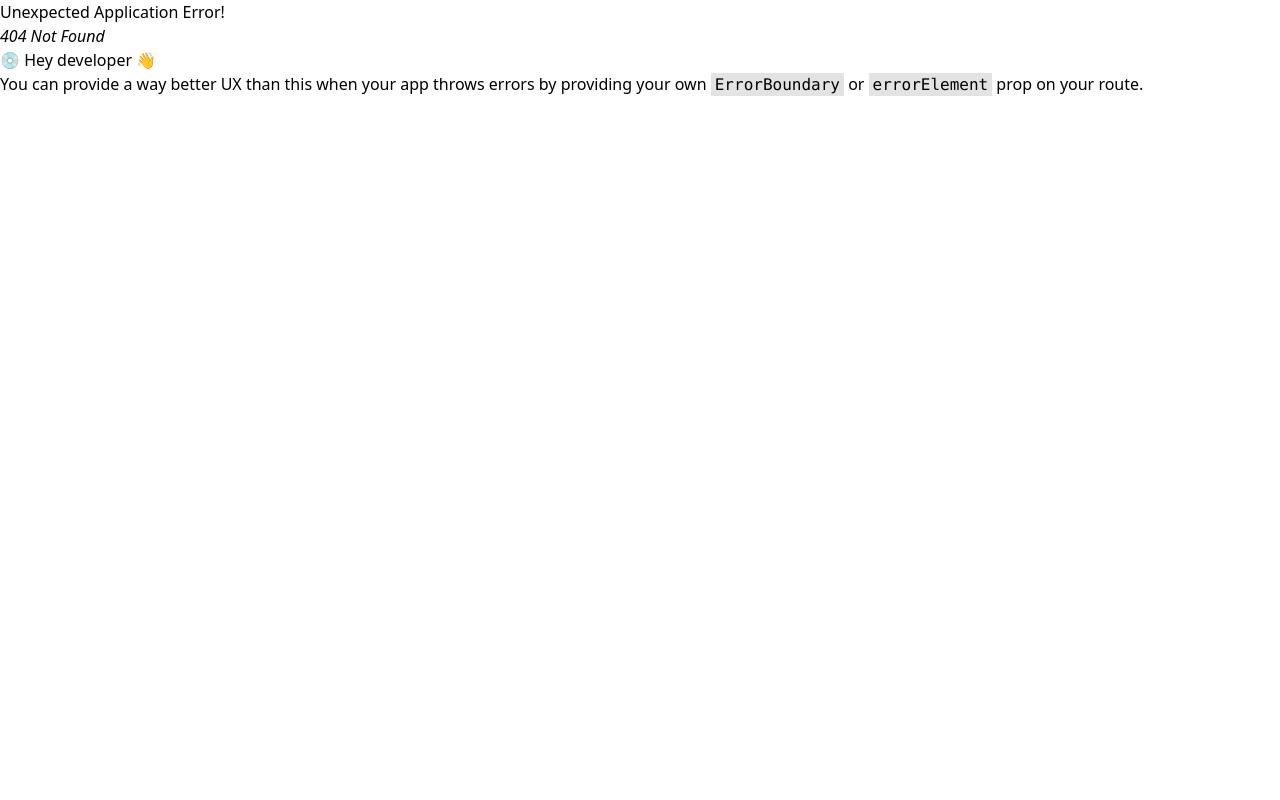
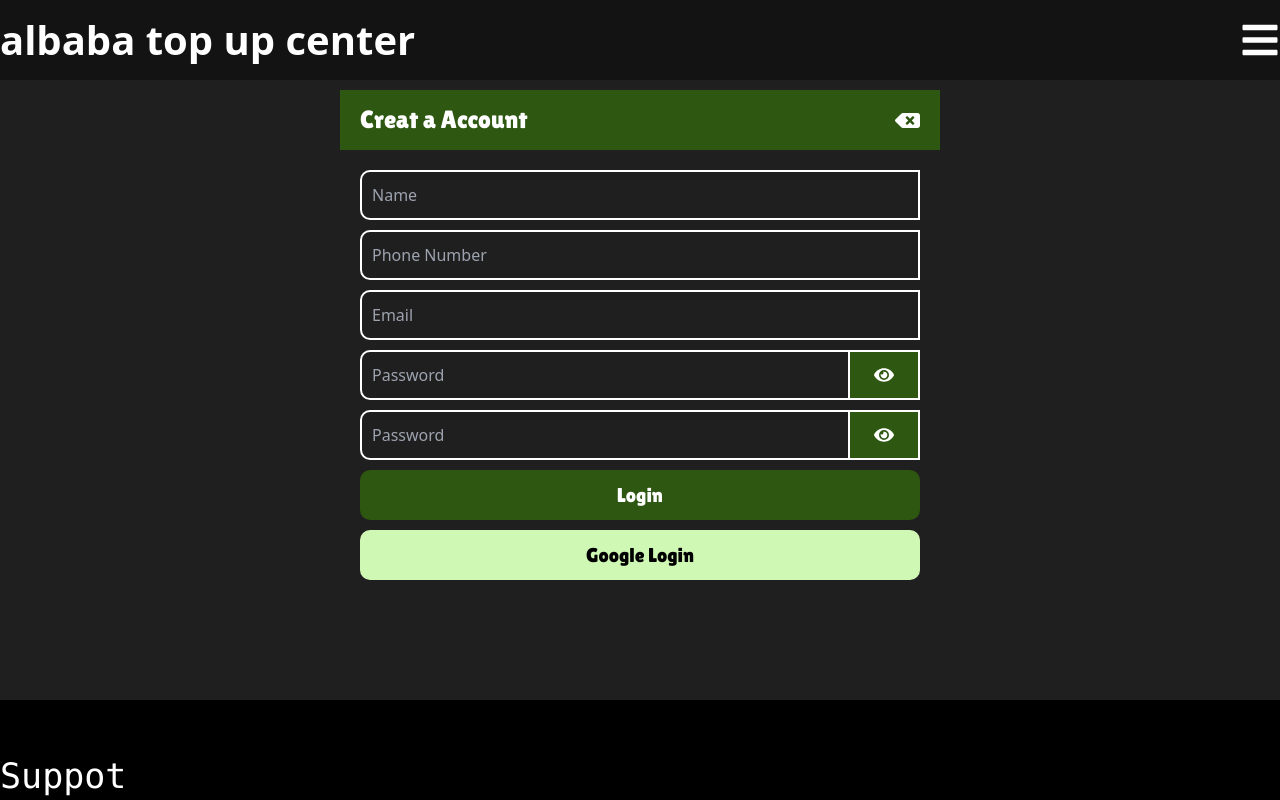
Before and after one commit to alsiam09/albaba-top-up-center, a React (Vite) app: page /CreateAccount in a window 1280 px wide. Before the commit this address had no page. Shown: the top 800 px of the page. Built offline with nearby package versions, Linux system fonts and the light colour scheme.

Commit message:
Topupcenter

```diff
--- a/src/App.jsx
+++ b/src/App.jsx
@@ -5,6 +5,7 @@
 import TopUpItem from './Page/TopUpItem'
 import Order from './Page/Order'
 import Loginpage from './Page/Loginpage'
+import CreateAcc from './Page/CreateAcc'
 
 function App() {
   let Router = createBrowserRouter(createRoutesFromElements(
@@ -13,6 +14,7 @@
     <Route path='/TopUpItem' element={<TopUpItem/>}></Route>
     <Route path='/Order' element={<Order/>}></Route>
     <Route path='/Login' element={<Loginpage/>}></Route>
+    <Route path='/CreateAccount' element={<CreateAcc/>}></Route>
     </Route>
   ))
   return (
--- /dev/null
+++ b/src/Page/CreateAcc.jsx
@@ -0,0 +1,10 @@
+import React from 'react'
+import CreateAccFrom from '../componant/CreateAccFrom'
+
+const CreateAcc = () => {
+  return (
+    <CreateAccFrom/>
+  )
+}
+
+export default CreateAcc
--- /dev/null
+++ b/src/componant/CreateAccFrom.jsx
@@ -0,0 +1,41 @@
+import React, { useState } from 'react'
+import { FaEye } from "react-icons/fa";
+import { IoMdEyeOff } from "react-icons/io";
+import { Link } from 'react-router-dom';
+import { FaBackspace } from "react-icons/fa";
+
+
+const CreateAccFrom = () => {
+    let [err , seterr] = useState(false)
+
+    let [pass , setpass] = useState(false)
+    let hender = () =>{
+        setpass(!pass)
+    }
+  return (
+    <section className='bg-[#201f1f]'>
+    <div className="container px-[10px] py-[90px] mx-auto">
+        <div className="LoGBox mx-auto lg:w-[600px]">
+            <h1 className=' flex items-center justify-between px-[20px] text-[#fff] text-[25px] font-font-name w-[100%] h-[60px] bg-[#2e5712]'><span> Creat a Account </span><Link to={'/Login'}><FaBackspace/></Link></h1>
+            <div className="LogD p-[20px]">
+                <input type="text" className='w-[100%] bg-[#201f1f] pl-[10px] outline-none border-[2px] text-[#fff] border-[#fff] rounded-l-[10px] h-[50px] ' placeholder='Name'/>
+                <input type="text" className='w-[100%] bg-[#201f1f] pl-[10px] outline-none border-[2px] text-[#fff] border-[#fff] rounded-l-[10px] h-[50px] mt-[10px]' placeholder='Phone Number'/>
+                <input type="text" className='w-[100%] bg-[#201f1f] pl-[10px] outline-none border-[2px] text-[#fff] border-[#fff] rounded-l-[10px] h-[50px] mt-[10px]' placeholder='Email'/>
+                <div className="inputPassBox flex mt-[10px]">
+                <input type={pass == true ? "text" : "password"} className='w-[100%] bg-[#201f1f] pl-[10px] outline-none border-[2px] text-[#fff] border-[#fff] rounded-l-[10px] h-[50px]' placeholder='Password'/>
+                <span onClick={hender} className='w-[80px] h-[50px] bg-[#2e5712] border-[2px] border-[#fff] border-l-[0px] text-[#fff] text-[20px] flex justify-center items-center'>{pass == true ? <IoMdEyeOff/> :<FaEye/>}</span>
+                </div>
+                <div className="inputPassBox flex mt-[10px]">
+                <input type={pass == true ? "text" : "password"} className='w-[100%] bg-[#201f1f] pl-[10px] outline-none border-[2px] text-[#fff] border-[#fff] rounded-l-[10px] h-[50px]' placeholder='Password'/>
+                <span onClick={hender} className='w-[80px] h-[50px] bg-[#2e5712] border-[2px] border-[#fff] border-l-[0px] text-[#fff] text-[20px] flex justify-center items-center'>{pass == true ? <IoMdEyeOff/> :<FaEye/>}</span>
+                </div>
+                <h2 className='w-[100%] h-[50px] bg-[#2e5712] my-[10px] rounded-[10px] flex justify-center items-center text-[20px] font-font-name text-[#fff]'>Login</h2>
+                <h2 className='w-[100%] h-[50px] bg-[#d0f8b5] my-[10px] rounded-[10px] flex justify-center items-center text-[20px] font-font-name text-[#000]'>Google Login</h2>
+            </div>
+        </div>
+    </div>
+</section>
+  )
+}
+
+export default CreateAccFrom
--- a/src/componant/Login.jsx
+++ b/src/componant/Login.jsx
@@ -1,6 +1,7 @@
 import React, { useState } from 'react'
 import { FaEye } from "react-icons/fa";
 import { IoMdEyeOff } from "react-icons/io";
+import { Link } from 'react-router-dom';
 
 const Login = () => {
     let [pass , setpass] = useState(false)
@@ -24,7 +25,7 @@
                 </div>
             </div>
             <div className="Create lg:w-[60%] mx-auto py-[30px] flex justify-center acoount">
-            <h2 className='w-[60%] h-[60px] bg-[#328621] my-[10px] rounded-[10px] flex justify-center items-center text-[20px] font-font-name text-[#fff]'>Google Login</h2>
+            <Link to={'/createAccount'} className='w-[60%] h-[60px] bg-[#328621] my-[10px] rounded-[10px] flex justify-center items-center text-[20px] font-font-name text-[#fff]'>Create New Account</Link>
             </div>
         </div>
     </section>
```
